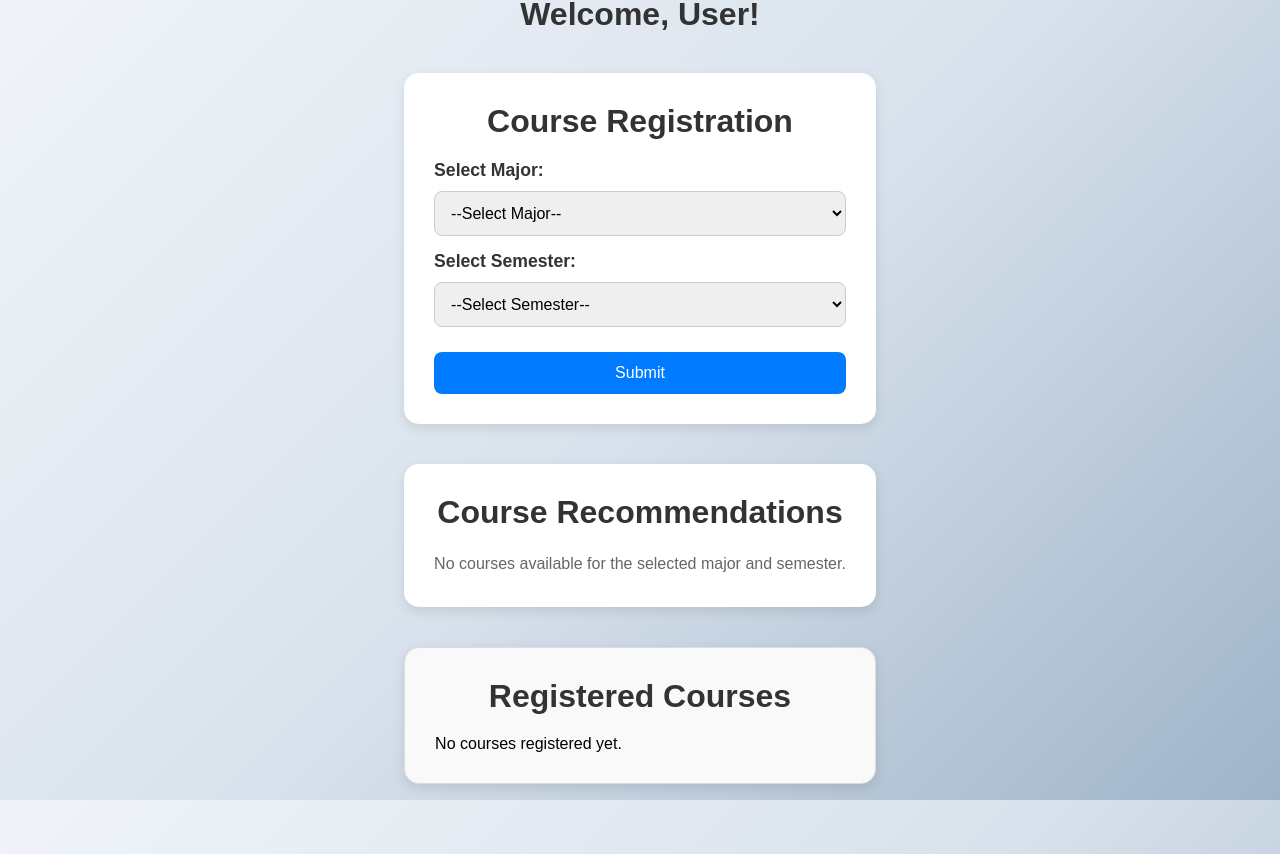
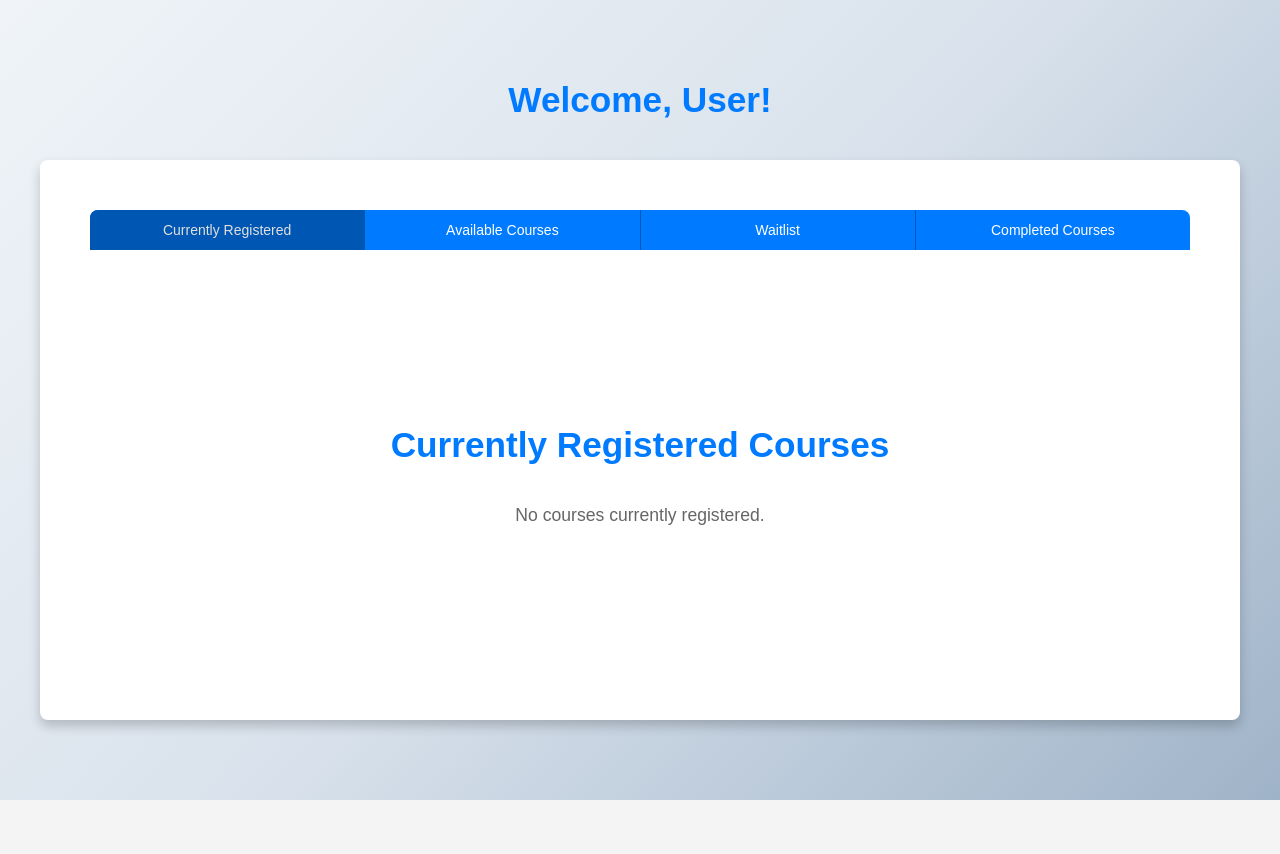
Before and after one commit to rjdenton/registration, a React (Create React App) app: page /Register in a window 1280 px wide. After the commit the page ends 800 px from the top, so only its background shows below. Built offline with nearby package versions, Linux system fonts and the light colour scheme.

Commit message:
Implemented the Balsamiq design with updated visuals

```diff
--- a/src/pages/Register.js
+++ b/src/pages/Register.js
@@ -1,29 +1,34 @@
 import React, { useState, useEffect } from 'react';
-import { useUser } from '../components/UserContext'; // Import the useUser hook
-import '../styles/register.css'; // Import the CSS for styling
+import { useUser } from '../components/UserContext';
+import '../styles/register.css';
 
 function Register() {
-  const { user } = useUser(); // Access user data
+  const { user } = useUser();
+  const [activeTab, setActiveTab] = useState('current'); // Track active tab
   const [major, setMajor] = useState('');
   const [semester, setSemester] = useState('');
   const [courses, setCourses] = useState([]); // All available courses
   const [selectedCourses, setSelectedCourses] = useState([]); // Tracks selected courses
   const [registeredCourses, setRegisteredCourses] = useState([]); // Registered courses
   const [unregisteringCourses, setUnregisteringCourses] = useState([]); // Tracks courses being unregistered
+  const [currentRegistrations, setCurrentRegistrations] = useState([]); // Currently registered courses
+  const [waitlistCourses, setWaitlistCourses] = useState([]); // Waitlisted courses
 
   const handleMajorChange = (e) => {
     setMajor(e.target.value);
   };
 
+  const handleSemesterChange = (e) => {
+    setSemester(e.target.value);
+  };
+
   // Fetch registered courses on component mount
   useEffect(() => {
     const fetchRegisteredCourses = async () => {
-    console.log('Fetching registered courses for student ID:', user?.student_id);
       if (user?.student_id) {
         const response = await fetch(`http://127.0.0.1:5000/api/registered_courses?student_id=${user.student_id}`);
         if (response.ok) {
           const data = await response.json();
-        console.log('Registered courses data:', data);
           setRegisteredCourses(data);
         } else {
           console.error('Error fetching registered courses:', response.statusText);
@@ -34,30 +39,59 @@ useEffect(() => {
     fetchRegisteredCourses();
   }, [user]);
 
+  // Fetch currently registered courses on component mount
+  const fetchCurrentRegistrations = async () => {
+      if (user?.student_id) {
+        const response = await fetch(`http://127.0.0.1:5000/api/registered_courses?student_id=${user.student_id}`);
+        if (response.ok) {
+          const data = await response.json();
+          setCurrentRegistrations(data);
+        } else {
+          console.error('Error fetching current registrations:', response.statusText);
+        }
+      }
+    };
 
+  useEffect(() => {
+    fetchCurrentRegistrations();
 
-  const handleSemesterChange = (e) => {
-    setSemester(e.target.value);
+    // Function to be used for re-fetching data on tab change
+    const fetchDataOnTabChange = () => {
+      if (activeTab === 'current') {
+        fetchCurrentRegistrations();
+      } else if (activeTab === 'available') {
+        handleSubmit({ preventDefault: () => {} });
+      }
+    };
+
+    fetchDataOnTabChange();
+  }, [user, activeTab]);
+
+  const handleTabChange = (tab) => {
+    setActiveTab(tab);
+
+    if (tab === 'current' && user?.student_id) {
+      fetchCurrentRegistrations();
+    } else if (tab === 'available' && user?.student_id) {
+      handleSubmit({ preventDefault: () => {} });
+    }
 };
 
   const handleSubmit = async (e) => {
     e.preventDefault();
+    if (!major || !user?.student_id) return;
 
-    if (!major || !user?.student_id) {
-      console.error('Missing major or student ID');
-      return;
-    }
-
-    const encodedMajor = encodeURIComponent(major);  // Encode the major name
+    const encodedMajor = encodeURIComponent(major);
     const apiUrl = `http://127.0.0.1:5000/api/recommendations?major_name=${encodedMajor}&student_id=${user.student_id}`;
 
     try {
       const response = await fetch(apiUrl);
-      if (!response.ok) {
-        throw new Error('Network response was not ok');
+      if (response.ok) {
+        let data = await response.json();
+        // Filter out courses that are already registered
+        data = data.filter((course) => !currentRegistrations.some((reg) => reg.course_id === course.course_id));
+        setCourses(data);
       }
-      const data = await response.json();
-      setCourses(data); // Set available courses from API
     } catch (error) {
       console.error('Error fetching recommended courses:', error);
     }
@@ -83,9 +117,11 @@ useEffect(() => {
       status: course.seats_available > 0 ? 'Registered' : 'Waitlist'
     }));
 
-    // For each selected course, make a backend call to decrease seats
+    // For each selected course, make a backend call to either register or add to waitlist
     for (let course of selected) {
       try {
+        if (course.seats_available > 0) {
+          // Register the course
           const response = await fetch('http://127.0.0.1:5000/api/register_course', {
             method: 'POST',
             headers: {
@@ -97,17 +133,55 @@ useEffect(() => {
             }),
           });
 
+          if (!response.ok) {
             const data = await response.json();
-
-            if (!response.ok) {
             console.error('Error registering course:', data.error);
             alert(`Could not register for ${course.name}: ${data.error}`);
             return;
           } else {
             console.log(`Registered for ${course.name}`);
           }
+        } else {
+          // Add to waitlist
+          const response = await fetch('http://127.0.0.1:5000/api/waitlist_course', {
+            method: 'POST',
+            headers: {
+              'Content-Type': 'application/json',
+            },
+            body: JSON.stringify({
+              course_id: course.course_id,
+              student_id: user.student_id,  // Pass the student_id
+            }),
+          });
+
+          if (!response.ok) {
+            const data = await response.json();
+            console.error('Error adding to waitlist:', data.error);
+            alert(`Could not add to waitlist for ${course.name}: ${data.error}`);
+            return;
+          } else {
+            console.log(`Added to waitlist for ${course.name}`);
+
+            // Decrement waitlist seats by 1
+            const waitlistResponse = await fetch(`http://127.0.0.1:5000/api/decrement_waitlist_seats?course_id=${course.course_id}`, {
+              method: 'POST',
+              headers: {
+                'Content-Type': 'application/json',
+              },
+            });
+
+            if (!waitlistResponse.ok) {
+              const data = await waitlistResponse.json();
+              console.error('Error decrementing waitlist seats:', data.error);
+              alert(`Could not decrement waitlist seats for ${course.name}: ${data.error}`);
+              return;
+            } else {
+              console.log(`Decremented waitlist seats for ${course.name}`);
+            }
+          }
+        }
       } catch (error) {
-            console.error('Error registering course:', error);
+        console.error('Error processing course:', error);
       }
     }
 
@@ -122,7 +196,7 @@ useEffect(() => {
 
     // Clear selected courses
     setSelectedCourses([]);
-};
+  }
 
   // Handle showing the "Remove" button when a user wants to unregister a course
   const handleUnregisterCheckboxChange = (courseId) => {
@@ -157,9 +231,8 @@ useEffect(() => {
           }),
         });
 
+        if (!response.ok) {
           const data = await response.json();
-
-      if (!response.ok) {
           console.error(`Error unregistering course ${course.name}:`, data.error);
           alert(`Could not unregister ${course.name}: ${data.error}`);
           return;
@@ -177,51 +250,78 @@ useEffect(() => {
 
     // Clear the unregistering courses list
     setUnregisteringCourses([]);
+
+    // Refetch current registrations
+    fetchCurrentRegistrations();
   };
-
 
   return (
     <div className="register-container">
-      <h2>Welcome, {user?.name || 'User'}!</h2> {/* Display the user's name */}
-      <div className="form-section">
-        <h2>Course Registration</h2>
-        <form onSubmit={handleSubmit}>
+      <h2>Welcome, {user?.name || 'User'}!</h2>
+
+      <div className="container expanded-container" style={{ maxWidth: '1600px', minWidth: '1200px' }}>
+        <div className="tabs">
+          <div
+            className={`tab ${activeTab === 'current' ? 'active' : ''}`}
+            onClick={() => handleTabChange('current')}
+          >
+            Currently Registered
+          </div>
+          <div
+            className={`tab ${activeTab === 'available' ? 'active' : ''}`}
+            onClick={() => handleTabChange('available')}
+          >
+            Available Courses
+          </div>
+          <div
+            className={`tab ${activeTab === 'waitlist' ? 'active' : ''}`}
+            onClick={() => handleTabChange('waitlist')}
+          >
+            Waitlist
+          </div>
+          <div
+            className={`tab ${activeTab === 'completed' ? 'active' : ''}`}
+            onClick={() => handleTabChange('completed')}
+          >
+            Completed Courses
+          </div>
+        </div>
+
+        <div className="content">
+          {activeTab === 'available' && (
+            <div className="form-container expanded-form-container">
+              <form onSubmit={handleSubmit} className="styled-form">
                 <div className="form-group">
                   <label htmlFor="major">Select Major:</label>
-            <select id="major" value={major} onChange={handleMajorChange}>
+                  <select id="major" value={major} onChange={handleMajorChange} className="styled-select">
                     <option value="">--Select Major--</option>
                     <option value="Computer Science">Computer Science</option>
-              <option value="Marine Biology">Marine Biology</option>
-              <option value="Mathematics">Mathematics</option>
-              {/* Add more majors as needed */}
+                    <option value="Management Information System">Management Information System</option>
                   </select>
                 </div>
-
                 <div className="form-group">
                   <label htmlFor="semester">Select Semester:</label>
-            <select id="semester" value={semester} onChange={handleSemesterChange}>
+                  <select id="semester" value={semester} onChange={handleSemesterChange} className="styled-select">
                     <option value="">--Select Semester--</option>
                     <option value="Spring 2025">Spring 2025</option>
                     <option value="Summer 2025">Summer 2025</option>
                     <option value="Fall 2025">Fall 2025</option>
-              {/* Add more semesters as needed */}
                   </select>
                 </div>
+                <button type="submit" className="styled-button">Submit</button>
+              </form>
 
-          <button type="submit">Submit</button>
-        </form>
-      </div>
-
-      <div className="recommendation-section">
-        <h2>Course Recommendations</h2>
               {courses.length > 0 ? (
-          <table>
+                <div className="courses-table-container">
+                  <table className="courses-table full-width styled-table">
                     <thead>
                       <tr>
-                <th>Select</th> {/* Add column for checkboxes */}
+                        <th>Select</th>
+                        <th>Course ID</th>
                         <th>Course Name</th>
                         <th>Credits</th>
                         <th>Available Seats</th>
+                        <th>Waitlist Seats</th>
                       </tr>
                     </thead>
                     <tbody>
@@ -234,36 +334,52 @@ useEffect(() => {
                               onChange={() => handleCheckboxChange(course.course_id)}
                             />
                           </td>
+                          <td>{course.course_id}</td>
                           <td>{course.name}</td>
                           <td>{course.credits}</td>
                           <td>{course.seats_available}</td>
+                          <td>{course.waitlist_seats}</td>
                         </tr>
                       ))}
                     </tbody>
                   </table>
+                </div>
               ) : (
-          <p>No courses available for the selected major and semester.</p>
-        )}
-        {selectedCourses.length > 0 && (
-          <button onClick={handleRegister}>Register</button> // Register button
+                <p className="no-courses-message">No courses available for the selected major and semester.</p>
               )}
             </div>
+          )}
 
-      <div className="registered-section">
-          <h2>Registered Courses</h2>
-          {registeredCourses.length > 0 ? (
-            <>
-              <table>
+          {activeTab === 'waitlist' && (
+            <div className="waitlist-courses">
+              <h2>Waitlisted Courses</h2>
+              <p className="no-courses-message">This section will show waitlisted courses (if any).</p>
+            </div>
+          )}
+
+          {activeTab === 'completed' && (
+            <div className="completed-courses">
+              <h2>Completed Courses</h2>
+              <p className="no-courses-message">This section will show completed courses (if any).</p>
+            </div>
+          )}
+
+          {activeTab === 'current' && (
+            <div className="current-registrations">
+              <h2>Currently Registered Courses</h2>
+              {currentRegistrations.length > 0 ? (
+                <table className="courses-table full-width styled-table">
                   <thead>
                     <tr>
                       <th>Select</th>
+                      <th>Course ID</th>
                       <th>Course Name</th>
                       <th>Credits</th>
                       <th>Status</th>
                     </tr>
                   </thead>
                   <tbody>
-                  {registeredCourses.map((course) => (
+                    {currentRegistrations.map((course) => (
                       <tr key={course.course_id}>
                         <td>
                             <input
@@ -272,6 +388,7 @@ useEffect(() => {
                             onChange={() => handleUnregisterCheckboxChange(course.course_id)}
                             />
                         </td>
+                        <td>{course.course_id}</td>
                         <td>{course.name}</td>
                         <td>{course.credits}</td>
                         <td>{course.status}</td>
@@ -279,14 +396,26 @@ useEffect(() => {
                     ))}
                   </tbody>
                 </table>
-              {unregisteringCourses.length > 0 && (
-                <button className="remove-btn" onClick={handleUnregister}>
+              ) : (
+                <p className="no-courses-message">No courses currently registered.</p>
+              )}
+            </div>
+          )}
+        </div>
+
+        {activeTab === 'current' && unregisteringCourses.length > 0 && (
+                <div className="submit-container">
+                    <button type="button" onClick={handleUnregister} className="remove-btn">
                         Remove Selected Courses
                     </button>
+                </div>
         )}
-            </>
-          ) : (
-            <p>No courses registered yet.</p>
+        {activeTab === 'available' && selectedCourses.length > 0 && (
+          <div className="submit-container">
+            <button type="button" onClick={handleRegister} className="styled-button">
+              Register Selected Courses
+            </button>
+          </div>
         )}
       </div>
     </div>
--- a/src/styles/register.css
+++ b/src/styles/register.css
@@ -1,134 +1,191 @@
 body {
+  background-color: #f4f4f4;
+  margin: 0;
   font-family: Arial, sans-serif;
-  background-color: #f4f4f9;
-  margin: 0;
-  padding: 0;
 }
 
-.register-container {
+.register.container {
+  width: 100%;
+  max-width: 2000px;
+  min-width: 1200px;
+  height: 80vh;
+  background-color: #fff;
+  border-radius: 8px;
+  box-shadow: 0 6px 12px rgba(0, 0, 0, 0.2);
+  overflow-y: hidden;
+  overflow-x: hidden;
+  padding-bottom: 20px;
+  margin: 0 auto;
   display: flex;
-  flex-direction: column; /* Stack the sections vertically */
-  align-items: center; /* Center the entire container */
-  padding: 50px;
-  max-width: 2400px;
-  margin: 0 auto;
+  flex-direction: column;
 }
 
-.form-section, .recommendation-section, .registered-section {
-  width: 100%; /* Full width for each section */
-  background-color: #ffffff;
-  padding: 30px; /* Adjust padding for uniform look */
-  border-radius: 15px;
-  box-shadow: 0 4px 12px rgba(0, 0, 0, 0.1);
-  margin-bottom: 30px; /* Space between sections */
+.container {
+  width: 100%;
+  max-width: 1800px;
+  min-width: 1200px;
+  height: 70vh;
+  background-color: #fff;
+  border-radius: 8px;
+  box-shadow: 0 6px 12px rgba(0, 0, 0, 0.2);
+  overflow-y: hidden;
+  overflow-x: hidden;
+  padding-bottom: 20px;
+  margin: 0 auto;
+  display: flex;
+  flex-direction: column;
 }
 
-h2 {
-  margin-bottom: 20px; /* Adjusted for better spacing */
-  font-size: 2rem; /* Increased heading size */
-  color: #333;
+.expanded-container {
+  width: 90%;
+  margin: auto;
+}
+
+.expanded-form-container {
+  padding: 20px;
+  width: 100%;
+}
+
+.tabs {
+  display: flex;
+  background-color: #007bff;
+  color: white;
+  border-radius: 8px 8px 0 0;
+  overflow: hidden;
+}
+
+.tab {
+  flex: 1;
+  padding: 12px;
+  text-align: center;
+  cursor: pointer;
+  transition: background-color 0.3s, color 0.3s;
+  font-size: 14px;
+  border-right: 1px solid #0056b3;
+}
+
+.tab:last-child {
+  border-right: none;
+}
+
+.tab:hover, .tab.active {
+  background-color: #0056b3;
+  color: #e0e0e0;
+}
+
+.content {
+  flex: 1;
+  display: flex;
+  flex-direction: column;
+  justify-content: center;
+  align-items: center;
+  padding: 20px;
+  box-sizing: border-box;
+  overflow-y: auto;
+}
+
+.form-container {
+  width: 100%;
+  max-width: 1000px;
+  height: 100%;
+  max-height: 700px;
+  padding: 30px;
+  background-color: #f9f9f9;
+  border-radius: 10px;
+  box-shadow: 0 4px 8px rgba(0, 0, 0, 0.1);
+  display: flex;
+  flex-direction: column;
+  align-items: center;
 }
 
 .form-group {
-  margin-bottom: 20px; /* Add spacing between form elements */
+  width: 100%;
+  margin-bottom: 20px;
+  display: flex;
+  flex-direction: column;
+  align-items: flex-start;
 }
 
 label {
-  display: block;
-  margin-bottom: 5px; /* Adjusted space below the label */
+  font-size: 1.1em;
   font-weight: bold;
-  font-size: 1.1rem;
+  margin-bottom: 10px;
 }
 
-select, input[type="text"], input[type="number"] {
+.styled-select {
   width: 100%;
-  padding: 12px; /* Adjust padding for larger input fields */
-  font-size: 1rem; /* Adjust font size for consistency */
-  border-radius: 8px;
+  padding: 12px;
+  font-size: 1em;
   border: 1px solid #ccc;
-  margin-top: 5px; /* Space above inputs */
+  border-radius: 5px;
+  box-shadow: inset 0 1px 3px rgba(0, 0, 0, 0.1);
+  outline: none;
+  transition: border-color 0.3s, box-shadow 0.3s;
 }
 
-button {
+.styled-select:focus {
+  border-color: #007bff;
+  box-shadow: 0 0 8px rgba(0, 123, 255, 0.3);
+}
+
+.styled-button {
+  padding: 12px 20px;
+  font-size: 1.1em;
+  color: white;
   background-color: #007bff;
-  color: white;
-  padding: 12px 25px; /* Adjusted button size */
-  font-size: 1rem; /* Adjusted button text size */
   border: none;
   border-radius: 8px;
   cursor: pointer;
-  transition: background-color 0.3s ease;
-  margin-top: 10px; /* Space above button */
+  transition: background-color 0.3s, transform 0.2s;
 }
 
-button:hover {
+.styled-button:hover {
   background-color: #0056b3;
+  transform: scale(1.05);
 }
 
-.recommendation-section p {
-  font-size: 1rem; /* Adjusted text size for recommendations */
-  color: #666;
-  line-height: 1.6; /* Improve text spacing */
+.styled-button:active {
+  background-color: #004494;
+  transform: scale(0.98);
 }
 
-.recommendation-section table {
-  width: 100%;
-  border-collapse: collapse;
-  margin-top: 20px; /* Space above table */
+.courses-table-container {
+  width: 105%;
+  margin-top: 20px;
+  overflow-x: auto;
+  align-self: center;
 }
 
-.recommendation-section th,
-.recommendation-section td {
-  padding: 10px;
-  text-align: left;
+.courses-table {
+  width: 90%;
+  border-collapse: collapse;
+  box-shadow: 0 2px 10px rgba(0, 0, 0, 0.1);
+  font-size: 1.1em;
+}
+
+.courses-table th, .courses-table td {
+  padding: 20px;
+  text-align: center;
   border-bottom: 1px solid #ddd;
 }
 
-.recommendation-section th {
-  background-color: #f2f2f2;
-  font-weight: bold; /* Bold headers for emphasis */
+.courses-table th {
+  background-color: #007bff;
+  color: white;
+  font-weight: bold;
 }
 
-.registered-section {
-  background-color: #f9f9f9; /* Slightly different background for the registered section */
-  border: 1px solid #ddd;
-  padding: 30px;
-  border-radius: 15px;
-  width: 100%;
+.courses-table tr:hover {
+  background-color: #f1f1f1;
 }
 
-ul {
-  list-style-type: none;
-  padding: 0;
+.no-courses-message {
+  font-size: 1.1em;
+  color: #666;
+  margin-top: 20px;
 }
 
-ul li {
-  background-color: #ffffff;
-  padding: 15px;
-  border-radius: 8px;
-  margin-bottom: 10px;
-  box-shadow: 0 2px 6px rgba(0, 0, 0, 0.1);
+.submit-container {
+  text-align: center;
+  padding: 20px;
 }
-
-table {
-  width: 100%;
-  border-collapse: collapse;
-}
-
-th, td {
-  border: 1px solid #ddd;
-  padding: 8px;
-  text-align: left;
-}
-
-th {
-  background-color: #f2f2f2;
-}
-
-.form-group {
-  margin-bottom: 15px;
-}
-
-.form-section, .recommendation-section, .registered-section {
-  margin: 20px 0;
-}
```
Also changed, not shown: src/components/PriorityRecommendations.js (added, +62 -0 lines). Lines whose indentation alone changed are shown as unchanged.
